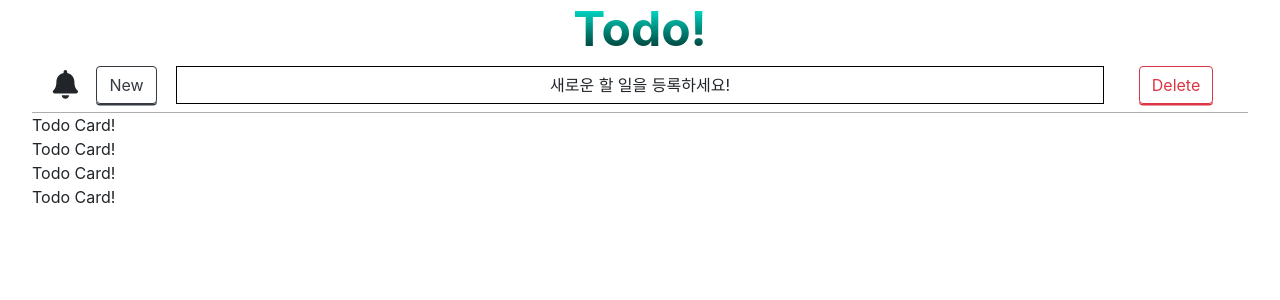
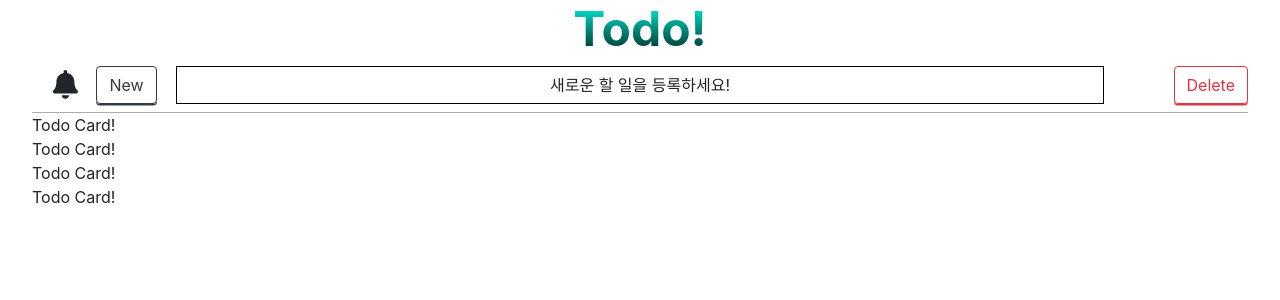
Before and after one commit to fed-gren/Todo-App, a React (Create React App) app in the folder todo_client/: page / in a window 1280 px wide. Shown: the top 300 px of the page. Built offline with nearby package versions, Linux system fonts and the light colour scheme; the HTML template or start-up script is replaced by a standard one.

Commit message:
fix: modify delete button position
- delete button 오른쪽 끝으로 이동

```diff
--- a/todo_client/src/styles/TodoControl.css
+++ b/todo_client/src/styles/TodoControl.css
@@ -38,11 +38,10 @@
 
 .section_button_delete {
   flex-grow: 0;
-  text-align: right;
+  text-align: center;
   width: 9rem;
   display: flex;
-  justify-content: space-around;
-  align-items: center;
+  justify-content: flex-end;
 }
 
 .alarm {
@@ -58,7 +57,6 @@
 .button_delete {
   box-shadow: 0 0.1rem;
   box-shadow: 0 0.1rem;
-  /* width: 100%; */
 }
 
 .button_newTodo:active,
```
